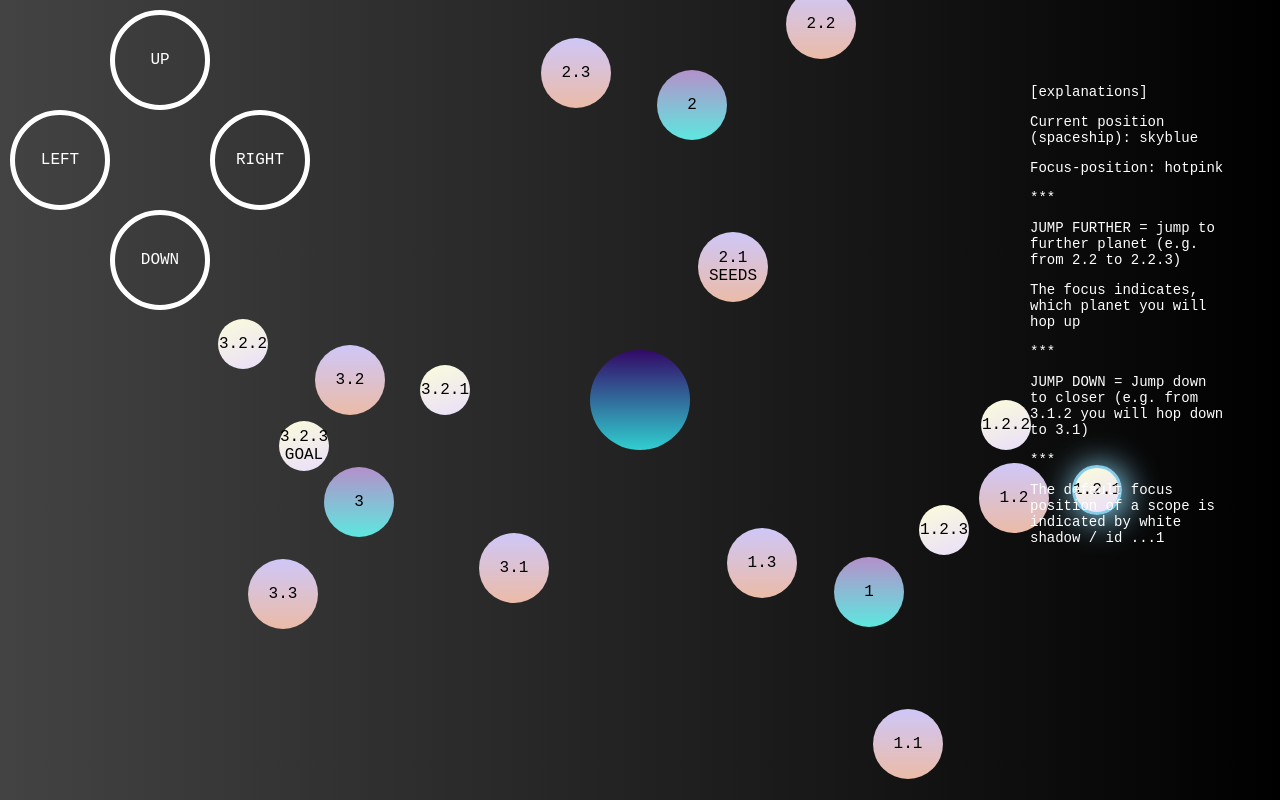
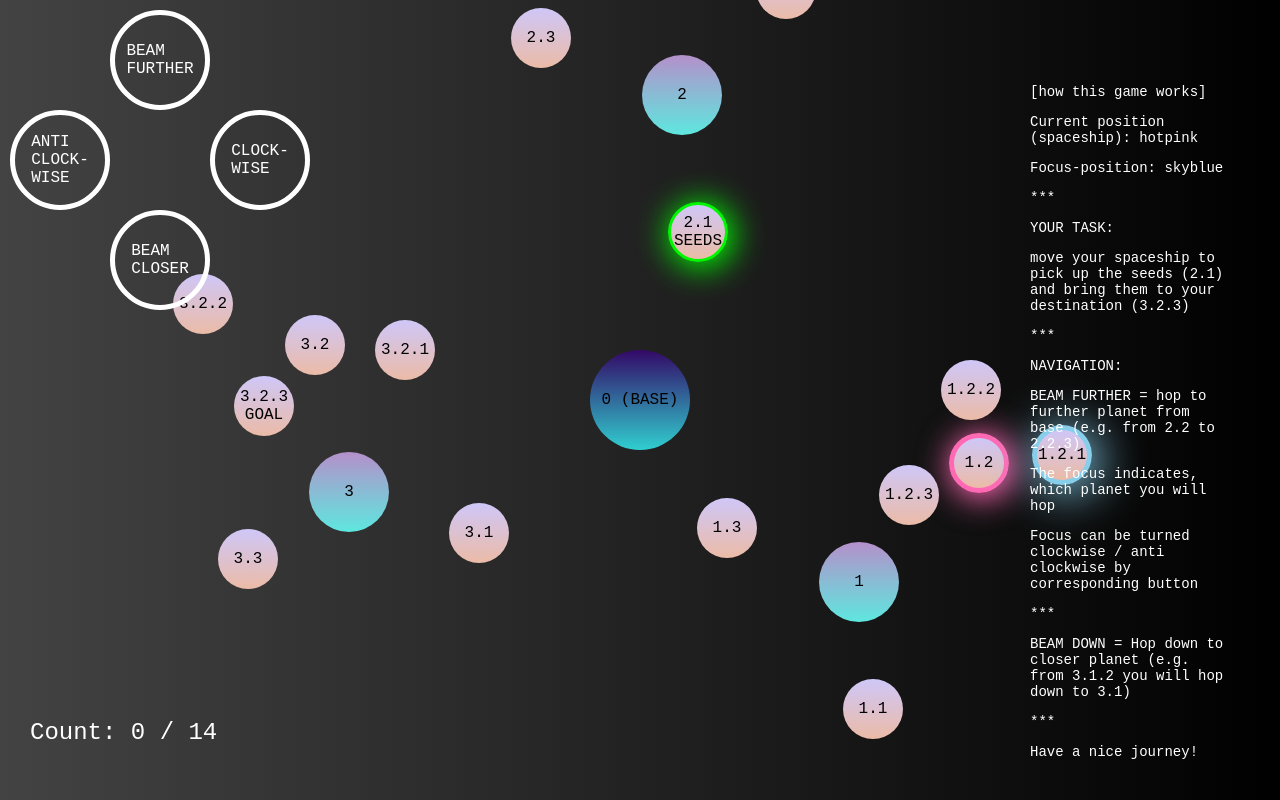
Before and after one commit to lisa-von-mond/bloomcraft, a Next.js app: page / in a window 1280 px wide. Built offline with nearby package versions, Linux system fonts and the light colour scheme; a web font is replaced by a local one.

Commit message:
make codes for game states and count

```diff
--- a/components/field.jsx
+++ b/components/field.jsx
@@ -1,87 +1,84 @@
 import styled, {css} from "styled-components";
 import { useState, useEffect } from "react";
-import {levelOne} from "../testlevel";
+import {levelOne, max} from "../testlevel";
 import {angleToCooX, angleToCooY} from "../utils/rendering-functions"
 import {track, integrateScope} from "../utils/utility-functions"
 import { Cockpit } from "./cockpit";
 import { withTheme } from "styled-components";
 
 export function Field(){
+const [galaxy, setGalaxy] = useState(levelOne)
+const [seeds, setSeeds] = useState(false)
+const [destination, setDestination] = useState(false)
+const [globalCount, setGlobalCount] = useState(0)
 
-const [galaxy, setGalaxy] = useState(levelOne)
-const[current,setCurrent] = useState(0)
-const [seeds, setSeeds] = useState(false)
+
+// moving functions global
 
 function hopUpInScope(object){
   const Focus = object.children.find((element) => (element.focus === true))
-  const NewSubChildren = Focus.children.map((element) => (element.flow === 1 ? {...element, focus: true} : element))
+  const NewSubScope = Focus.children.map((element) => (element.flow === 1 ? {...element, focus: true} : element))
 
-  if(Focus.seedpack === true){setSeeds(true)}
   if(seeds === true){
-  if(Focus.goal === true){alert("YEAH YOU MADE IT")}
-  const newChildren = object.children.map((element) => (element.focus === true ? {...element, focus: false, active: true, seeds:true, tracked:true, children: NewSubChildren} : element))
-  const newObject = {...object, children: newChildren, active:false, seeds:false}
+  if(Focus.goal === true){setDestination(true)}
+  const newScope = object.children.map((element) => (element.focus === true ? {...element, focus: false, active: true, seeds:true, tracked:true, children: NewSubScope} : element))
+  const newObject = {...object, children: newScope, active:false, seeds:false}
   return newObject
   } else {
-  const newChildren = object.children.map((element) => (element.focus === true ? {...element, focus: false, active: true, tracked: true, children: NewSubChildren} : element))
-  const newObject = {...object, children: newChildren, active:false}
+  if(Focus.seedpack === true){setSeeds(true)}
+  const newScope = object.children.map((element) => (element.focus === true ? {...element, focus: false, active: true, tracked: true, children: NewSubScope} : element))
+  const newObject = {...object, children: newScope, active:false}
   return newObject}}
 
 function turnFocusLeftInScope(objekt){
   if(objekt.limit === true){console.log("nothing to turn left here")} else {
-  const scopeX = objekt.children
-  const Focus = scopeX.find((element)=>(element.focus === true))
-  const nextFocusIndex = Focus.flow === scopeX.length ? 1 : Focus.flow + 1
-  const scopeXA = scopeX.map ((element)=>(element.focus === true ? {...element, focus:false} : element))
-  const scopeXNew = scopeXA.map ((element) => (element.flow === nextFocusIndex ? {...element, focus:true} : element))
-  return {...objekt, children:scopeXNew}}}
+  const scope = objekt.children
+  const Focus = scope.find((element)=>(element.focus === true))
+  const nextFocusIndex = Focus.flow === scope.length ? 1 : Focus.flow + 1
+  const scopeA = scope.map ((element)=>(element.focus === true ? {...element, focus:false} : element))
+  const scopeB = scopeA.map ((element) => (element.flow === nextFocusIndex ? {...element, focus:true} : element))
+  return {...objekt, children:scopeB}}}
 
 function turnFocusRightInScope(objekt){
   if(objekt.limit === true){console.log("nothing to turn right here")} else {
-  const scopeX = objekt.children
-  const Focus = scopeX.find((element)=>(element.focus === true))
-  const nextFocusIndex = Focus.flow === 1 ? scopeX.length : Focus.flow - 1
-  const scopeXA = scopeX.map ((element)=>(element.focus === true ? {...element, focus:false} : element))
-  const scopeXNew = scopeXA.map ((element) => (element.flow === nextFocusIndex ? {...element, focus:true} : element))
-  return {...objekt, children:scopeXNew}}}
+  const scope = objekt.children
+  const Focus = scope.find((element)=>(element.focus === true))
+  const nextFocusIndex = Focus.flow === 1 ? scope.length : Focus.flow - 1
+  const scopeA = scope.map ((element)=>(element.focus === true ? {...element, focus:false} : element))
+  const scopeB = scopeA.map ((element) => (element.flow === nextFocusIndex ? {...element, focus:true} : element))
+  return {...objekt, children:scopeB}}}
 
 function hopDownInScope(object){
-
   const Current = object.children.find((element) => (element.active === true))
-  if(object.seedpack === true){setSeeds(true)}
-
 
   if(seeds === true)
 
-          {if(object.goal === true){alert("YEAH YOU MADE IT")}
+          {if(object.goal === true){setDestination(true)}
           if (Current.limit === true){
-          const newChildren = object.children.map((element) => (element === Current? {...element, focus: true, active: false, seeds:false, tracked: false} : element))
-          const newObject = {...object, children: newChildren, active:true, seeds:true}
+          const newScope = object.children.map((element) => (element === Current? {...element, focus: true, active: false, seeds:false, tracked: false} : element))
+          const newObject = {...object, children: newScope, active:true, seeds:true}
           return newObject
           } else {
           const NewSubChildren = Current.children.map((element) => ({...element, focus: false}))
-          const newChildren = object.children.map((element) => (element === Current? {...element, focus: true, active: false, seeds:false, tracked: false, children: NewSubChildren} : element))
-          const newObject = {...object, children: newChildren, active:true, seeds:true}
+          const newScope = object.children.map((element) => (element === Current? {...element, focus: true, active: false, seeds:false, tracked: false, children: NewSubChildren} : element))
+          const newObject = {...object, children: newScope, active:true, seeds:true}
           return newObject}}
 
-  else    {
+  else    {if(object.seedpack === true){
+          setSeeds(true)}
 
           if (Current.limit === true){
-          const newChildren = object.children.map((element) => (element === Current? {...element, focus: true, active: false, tracked: false} : element))
-          const newObject = {...object, children: newChildren, active:true}
+          const newScope = object.children.map((element) => (element === Current? {...element, focus: true, active: false, tracked: false} : element))
+          const newObject = {...object, children: newScope, active:true}
           return newObject
               } else {
-          const NewSubChildren = Current.children.map((element) => ({...element, focus: false}))
-          const newChildren = object.children.map((element) => (element === Current? {...element, focus: true, active: false, tracked: false, children: NewSubChildren} : element))
-          const newObject = {...object, children: newChildren, active:true}
+          const NewSubScope = Current.children.map((element) => ({...element, focus: false}))
+          const newScope = object.children.map((element) => (element === Current? {...element, focus: true, active: false, tracked: false, children: NewSubScope} : element))
+          const newObject = {...object, children: newScope, active:true}
           return newObject
           }}}
 
-
-
-
-
-
+// moving functions scope
 
 function hopUpNow(){
   let Base = galaxy[0]
@@ -119,88 +116,69 @@ function hopDownNow(){
 // operation functions
 
 function Beam1(myFunction, actualBase){
-  setGalaxy([myFunction(actualBase)])}
+  setGalaxy([myFunction(actualBase)])
+  setGlobalCount(globalCount+1)}
 
 function Beam2(myFunction, actualBase){
   const baseOne = track(actualBase)
   const newBaseOne = myFunction(baseOne)
-  setGalaxy([integrateScope(actualBase, baseOne, newBaseOne)])}
+  setGalaxy([integrateScope(actualBase, baseOne, newBaseOne)])
+  setGlobalCount(globalCount+1)}
 
 function Beam3(myFunction, actualBase){
   const baseOne = track(actualBase)
   const baseTwo = track(baseOne)
   const newBaseTwo = myFunction(baseTwo)
   const newBaseOne = integrateScope(baseOne,baseTwo, newBaseTwo)
-  setGalaxy([integrateScope(actualBase, baseOne, newBaseOne)])}
-
-
-  function moveNow(input){
-    if(input === 1){turnFocusRightNow()} else {
-      if(input === 2){turnFocusLeftNow()} else {
-        if(input === 3){hopUpNow()} else {
-          if(input === 4){hopDownNow()} else {console.log("makes no sense")
-
-          }
-        }
-      }
-    }}
-
-
-// INTERVAL FUNCTION
-
-// const testArrayA = [2,1,3,2,2]
-
-// function moveLine(){
-
-//     const go = setInterval(move, 1000);
-//     function stopMoving(){clearInterval(go)}
-
-
-//   function move() {
-//     if (current === testArrayA.length){stopMoving()} else {
-
-//     const doThis = testArrayA[current]
-//     console.log(doThis)
-//     moveNow(doThis)
-//     setCurrent(current++)}}
-
-// }
+  setGalaxy([integrateScope(actualBase, baseOne, newBaseOne)])
+  setGlobalCount(globalCount+1)}
 
 
 return(
 <>
-{galaxy.map((one)=><MyGalaxy1 key={one.name} distancev={one.distv} type={one.type} flow={one.flow} active={one.active} focus={one.focus} seeds={one.seeds}>{one.id}
-    {one.children.map((two)=><MyGalaxy2 key={two.name} distx={angleToCooX(two.angl, two.dist)} disty={angleToCooY(two.angl, two.dist)} flow={two.flow} type={two.type} active={two.active} focus={two.focus} seeds={two.seeds}>{two.id}
-      {two.children.map((three)=><MyGalaxy3 key={three.name} distx={angleToCooX(three.angl, three.dist)} disty={angleToCooY(three.angl, three.dist)} flow={three.flow} type={three.type} active={three.active} focus={three.focus} seeds={three.seeds}>{three.id}
-      {three.children.map((four)=><MyGalaxy4 key={four.name} distx={angleToCooX(four.angl, four.dist)} disty={angleToCooY(four.angl, four.dist)} type={four.type} flow={four.flow} active={four.active} focus={four.focus} seeds={four.seeds}>{four.id}
-                  </MyGalaxy4>)}
-                  </MyGalaxy3>)}
-                  </MyGalaxy2>)}
-                  </MyGalaxy1>)}
+{galaxy.map((one)=><MyGalaxy key={one.name} scope={one.scope} flow={one.flow} active={one.active} focus={one.focus} seedpack={one.seedpack} seedstatus={seeds} goal={one.goal}>{one.id}
+    {one.children.map((two)=><MyGalaxy key={two.name} scope={two.scope} distx={angleToCooX(two.angl, two.dist)} disty={angleToCooY(two.angl, two.dist)} flow={two.flow} type={two.type} active={two.active} focus={two.focus} seedpack={two.seedpack} seedstatus={seeds} goal={two.goal}>{two.id}
+      {two.children.map((three)=><MyGalaxy key={three.name} scope={three.scope} distx={angleToCooX(three.angl, three.dist)} disty={angleToCooY(three.angl, three.dist)} flow={three.flow} type={three.type} active={three.active} focus={three.focus} seedpack={three.seedpack} seedstatus={seeds} goal={three.goal}>{three.id}
+      {three.children.map((four)=><MyGalaxy key={four.name} scope={three.scope} distx={angleToCooX(four.angl, four.dist)} disty={angleToCooY(four.angl, four.dist)} type={four.type} flow={four.flow} active={four.active} focus={four.focus} seedpack={four.seedpack} seedstatus={seeds} goal={four.goal}>{four.id}
+                  </MyGalaxy>)}
+                  </MyGalaxy>)}
+                  </MyGalaxy>)}
+                  </MyGalaxy>)}
 
 
 <TestNavi>
 <TestNaviInner>
-<TestButton1 onClick = {hopUpNow}>UP</TestButton1>
-<TestButton4 onClick = {hopDownNow}>DOWN</TestButton4>
-<TestButton2 onClick = {turnFocusLeftNow}>LEFT</TestButton2>
-<TestButton3 onClick = {turnFocusRightNow}>RIGHT</TestButton3>
+<TestButton1 onClick = {hopUpNow}>BEAM<br></br>FURTHER</TestButton1>
+<TestButton4 onClick = {hopDownNow}>BEAM<br></br>CLOSER</TestButton4>
+<TestButton2 onClick = {turnFocusLeftNow}>ANTI<br></br>CLOCK-<br></br>WISE</TestButton2>
+<TestButton3 onClick = {turnFocusRightNow}>CLOCK-<br></br>WISE</TestButton3>
 </TestNaviInner>
 </TestNavi>
 
+<InfoFix>
+<GlobalCounter max={max} count={globalCount}>Count: {globalCount} / {max}</GlobalCounter>
+<SeedInfo thereornot={seeds}>SEEDS PICKED UP</SeedInfo>
+<DestInfo hereornot={destination}>YOU MADE IT!</DestInfo>
+</InfoFix>
+
+
 
 <LegendFix>
-
-  <p>[explanations]</p>
-  <p>Current position (spaceship): skyblue</p>
-  <p>Focus-position: hotpink</p>
+  <p>[how this game works]</p>
+  <p>Current position (spaceship): hotpink</p>
+  <p>Focus-position: skyblue</p>
   <p>***</p>
-  <p>JUMP FURTHER = jump to further planet (e.g. from 2.2 to 2.2.3)</p>
-  <p>The focus indicates, which planet you will hop up</p>
+  <p>YOUR TASK:</p>
+  <p>move your spaceship to pick up the seeds (2.1) and bring them to your destination (3.2.3)</p>
   <p>***</p>
-  <p>JUMP DOWN = Jump down to closer (e.g. from 3.1.2 you will hop down to 3.1)</p>
+  <p>NAVIGATION:</p>
+  <p>BEAM FURTHER = hop to further planet from base (e.g. from 2.2 to 2.2.3)</p>
+  <p>The focus indicates, which planet you will hop</p>
+  <p>Focus can be turned clockwise / anti clockwise by corresponding button</p>
   <p>***</p>
-  <p>The default focus position of a scope is indicated by white shadow / id ...1</p>
+  <p>BEAM DOWN = Hop down to closer planet (e.g. from 3.1.2 you will hop down to 3.1)</p>
+  <p>***</p>
+  <p>Have a nice journey!</p>
  </LegendFix>
 
  <CockpitFix>
@@ -209,7 +187,7 @@ return(
 )
 }
 
-const MyGalaxy1 = styled.div`
+const MyGalaxy = styled.div`
 top:${props => props.distx}px;
 left:${props => props.disty}px;
 
@@ -218,120 +196,51 @@ position:absolute;
 display:flex;
 justify-content:center;
 align-items:center;
-background-image: linear-gradient(to top, #30cfd0 0%, #330867 100%);
-height: 100px;
-width: 100px;
 border-radius:50%;
 
+${(props) => props.scope === 0 &&
+  css`
+  background-image: linear-gradient(to top, #30cfd0 0%, #330867 100%);
+  height: 100px;
+  width: 100px;`}
+
+${(props) => props.scope === 1 &&
+  css`
+  background-image: linear-gradient(to top, #5ee7df 0%, #b490ca 100%);
+  height: 80px;
+  width: 80px;`}
+
+${(props) => props.scope === 2 &&
+  css`
+  background-image: linear-gradient(to top, #ebbba7 0%, #cfc7f8 100%);
+  height: 60px;
+  width: 60px;`}
+
+${(props) => props.scope === 3 &&
+  css`
+  background-image: linear-gradient(-20deg, #e9defa 0%, #fbfcdb 100%);;
+  height: 50px;
+  width: 50px;`}
 
 ${(props) => props.focus === true &&
   css`
-  box-shadow: 0.3em 0.3em 3em 0.2em hotpink;
-  border:3px solid hotpink`}
+  box-shadow: 0.3em 0.3em 3em 0.2em skyblue;
+  border:5px solid skyblue`}
 
-${(props) => props.active === true &&
-    css`
-    box-shadow: 0.2em 0.2em 2em 0.2em skyblue;
-    border:3px solid skyblue;`}
+${(props) => (props.active === true && props.seedstatus === false) &&
+  css`
+  box-shadow: 0.2em 0.2em 2em 0.2em hotpink;
+  border:5px solid hotpink;`}
 
-${(props) => props.seeds === true &&
-    css`
-    box-shadow: 0.2em 0.2em 2em 0.2em #00f700;;
-    border:5px solid #00f700;`}
-`
+${(props) => (props.seedstatus === false && props.seedpack === true) &&
+  css`
+  box-shadow: 0.2em 0.2em 2em 0.2em #00f700;;
+  border:3px solid #00f700;`}
 
-const MyGalaxy2 = styled.div`
-top:${props => props.distx}px;
-left:${props => props.disty}px;
-
-text-align:center;
-position:absolute;
-display:flex;
-justify-content:center;
-align-items:center;
-background-image: linear-gradient(to top, #5ee7df 0%, #b490ca 100%);
-height: 70px;
-width: 70px;
-border-radius:50%;
-transform:translate(15px,15px);
-
-${(props) => props.focus === true &&
+${(props) => (props.active === true && props.seedstatus === true) &&
   css`
-  box-shadow: 0.3em 0.3em 3em 0.2em hotpink;
-  border:3px solid hotpink`}
-
-${(props) => props.active === true &&
-    css`
-    box-shadow: 0.2em 0.2em 2em 0.2em skyblue;
-    border:3px solid skyblue;`}
-
-${(props) => props.seeds === true &&
-    css`
-    box-shadow: 0.2em 0.2em 2em 0.2em #00f700;;
-    border:5px solid #00f700;`}
-    `
-
-const MyGalaxy3 = styled.div`
-top:${props => props.distx}px;
-left:${props => props.disty}px;
-
-text-align:center;
-position:absolute;
-display:flex;
-justify-content:center;
-align-items:center;
-background-image: linear-gradient(to top, #ebbba7 0%, #cfc7f8 100%);
-height: 70px;
-width: 70px;
-border-radius:50%;
-transform:translate(15px,15px);
-
-${(props) => props.focus === true &&
-  css`
-  box-shadow: 0.3em 0.3em 3em 0.2em hotpink;
-  border:3px solid hotpink`}
-
-${(props) => props.active === true &&
-    css`
-    box-shadow: 0.2em 0.2em 2em 0.2em skyblue;
-    border:3px solid skyblue;`}
-
-${(props) => props.seeds === true &&
-    css`
-    box-shadow: 0.2em 0.2em 2em 0.2em #00f700;;
-    border:5px solid #00f700;`}
-`
-
-const MyGalaxy4 = styled.div`
-top:${props => props.distx}px;
-left:${props => props.disty}px;
-
-text-align:center;
-position:absolute;
-display:flex;
-justify-content:center;
-align-items:center;
-background-image: linear-gradient(-20deg, #e9defa 0%, #fbfcdb 100%);;
-height: 50px;
-width: 50px;
-border-radius:50%;
-transform:translate(15px,15px);
-
-${(props) => props.focus === true &&
-  css`
-  box-shadow: 0.3em 0.3em 3em 0.2em hotpink;
-  border:3px solid hotpink`}
-
-${(props) => props.active === true &&
-    css`
-    box-shadow: 0.2em 0.2em 2em 0.2em skyblue;
-    border:3px solid skyblue;`}
-
-${(props) => props.seeds === true &&
-    css`
-    box-shadow: 0.2em 0.2em 2em 0.2em #00f700;;
-    border:5px solid #00f700;`}
-
+  box-shadow: 0.2em 0.2em 2em 0.2em #00f700;;
+  border:5px solid #00f700;`}
 `
 const TestButton1 = styled.div`
     height:100px;
@@ -348,6 +257,8 @@ const TestButton1 = styled.div`
     text-align:center:
     padding:3px;
     cursor:pointer;
+
+    p{test-align:center;}
     `
 const TestButton2 = styled.div`
     height:100px;
@@ -441,3 +352,34 @@ const TestNaviInner = styled.div`
 position:relative;
 width:100%;
 height:100%;`
+
+const InfoFix = styled.div`
+position:fixed;
+left:30px;
+bottom:30px;
+width:300px;
+display:flex;
+flex-direction:column;
+justify-content:flex-end;
+color:white;
+font-size: 24px;
+`
+const SeedInfo = styled.p`
+color: #00f700;
+${(props) => props.thereornot === false &&
+  css`
+display:none`}`
+
+const DestInfo = styled.p`
+color: hotpink;
+${(props) => props.hereornot === false &&
+  css`
+display:none`}`
+
+const GlobalCounter = styled.p`
+color: white;
+${(props) => props.count >= props.max &&
+  css`
+  animation: blinker 1s linear infinite;
+  @keyframes blinker { 50% {opacity: 0;}}
+  color:yellow;`}`
--- a/testlevel.js
+++ b/testlevel.js
@@ -1,23 +1,24 @@
 export const levelOne =[
 
     {name:"new earth",
+    id: "0 (BASE)",
+    scope:0,
     active: false,
     focus: false,
     tracked: true,
     limit:false,
     seedpack:false,
-    seeds:false,
     goal:false,
     children: [
 
 
         {name: "zen",
         id: "1",
+        scope:1,
         active: false,
         focus: false,
         tracked: true,
         seedpack:false,
-        seeds:false,
         goal:false,
         flow:1,
         children:[
@@ -25,11 +26,11 @@ export const levelOne =[
 
                { name: "valerie",
                id: "1.1",
+               scope:2,
                 active: false,
                 focus: false,
                 tracked: false,
                 seedpack:false,
-                seeds:false,
                 children: [],
                 limit:true,
                 goal:false,
@@ -39,19 +40,19 @@ export const levelOne =[
 
                 {name: "lucy",
                 id: "1.2",
-                active: false,
+                scope:2,
+                active: true,
                 focus: false,
                 tracked: true,
                 seedpack:false,
-                seeds:false,
                 goal:false,
                 children: [     {name: "max",
                                 id: "1.2.1",
-                                active: true,
-                                focus: false,
+                                scope:3,
+                                active: false,
+                                focus: true,
                                 tracked: false,
                                 seedpack:false,
-                                seeds:false,
                                 children: [],
                                 limit:true,
                                 goal:false,
@@ -61,11 +62,11 @@ export const levelOne =[
 
                                 {name: "anna",
                                 id: "1.2.2",
+                                scope:3,
                                 active: false,
                                 focus: false,
                                 tracked: false,
                                 seedpack:false,
-                                seeds:false,
                                 children: [],
                                 limit:true,
                                 goal:false,
@@ -75,11 +76,11 @@ export const levelOne =[
 
                                 {name: "sam",
                                 id: "1.2.3",
+                                scope:3,
                                 active: false,
                                 focus: false,
                                 tracked: false,
                                 seedpack:false,
-                                seeds:false,
                                 children: [],
                                 limit:true,
                                 goal:false,
@@ -93,11 +94,11 @@ export const levelOne =[
 
                 { name:"jay",
                 id:"1.3",
+                scope:2,
                 active: false,
                 focus: false,
                 tracked: false,
                 seedpack:false,
-                seeds:false,
                 children: [],
                 limit:true,
                 goal:false,
@@ -112,24 +113,24 @@ export const levelOne =[
 
         { name: "gaia",
         id: "2",
+        scope:1,
         active: false,
         focus: false,
         tracked: false,
         seedpack:false,
-        seeds:false,
         goal:false,
         flow:2,
         children:[
 
             {   name: "venus",
                 id: "2.1 SEEDS",
+                scope:2,
                 active: false,
                 focus: false,
                 tracked: false,
                 children: [],
                 limit:true,
                 seedpack:true,
-                seeds:false,
                 goal:false,
                 flow:1,
                 angl:10,
@@ -137,11 +138,11 @@ export const levelOne =[
 
             {   name: "ash",
                 id: "2.2",
+                scope:2,
                 active: false,
                 focus: false,
                 tracked: false,
                 seedpack:false,
-                seeds:false,
                 children: [],
                 limit: true,
                 goal:false,
@@ -151,11 +152,11 @@ export const levelOne =[
 
                 { name: "mona",
                 id: "2.3",
+                scope:2,
                 active: false,
                 focus: false,
                 tracked: false,
                 seedpack:false,
-                seeds:false,
                 children: [],
                 limit:true,
                 goal:false,
@@ -170,22 +171,22 @@ export const levelOne =[
 
         { name: "yin",
         id: "3",
+        scope:1,
         active: false,
         focus: false,
         tracked: false,
         seedpack:false,
-        seeds:false,
         goal:false,
         flow:3,
         children:[
 
             {   name: "goa",
                 id: "3.1",
+                scope:2,
                 active: false,
                 focus: false,
                 tracked: false,
                 seedpack:false,
-                seeds:false,
                 children:[],
                 limit:true,
                 goal:false,
@@ -195,6 +196,7 @@ export const levelOne =[
 
             {   name: "runa",
                 id: "3.2",
+                scope:2,
                 parent:"gaia",
                 order:3,
                 active: false,
@@ -207,11 +209,11 @@ export const levelOne =[
 
                         [       {name: "jose",
                                 id: "3.2.1",
+                                scope:3,
                                 active: false,
                                 focus: false,
                                 tracked: false,
                                 seedpack:false,
-                                seeds:false,
                                 children: [],
                                 limit:true,
                                 goal:false,
@@ -221,11 +223,11 @@ export const levelOne =[
 
                                 {name: "mars",
                                 id: "3.2.2",
+                                scope:3,
                                 active: false,
                                 focus: false,
                                 tracked: false,
                                 seedpack:false,
-                                seeds:false,
                                 children: [],
                                 limit:true,
                                 goal:false,
@@ -235,11 +237,11 @@ export const levelOne =[
 
                                 {name: "svea",
                                 id: "3.2.3 GOAL",
+                                scope:3,
                                 active: false,
                                 focus: false,
                                 tracked: false,
                                 seedpack:false,
-                                seeds:false,
                                 children: [],
                                 limit:true,
                                 goal:true,
@@ -254,11 +256,11 @@ export const levelOne =[
 
             {   name: "leo",
                 id: "3.3",
+                scope:2,
                 active: false,
                 focus: false,
                 tracked: false,
                 seedpack:false,
-                seeds:false,
                 limit:true,
                 goal:false,
                 children: [],
@@ -273,4 +275,4 @@ export const levelOne =[
 
 }]
 
-export const max = 12
+export const max = 14
```
